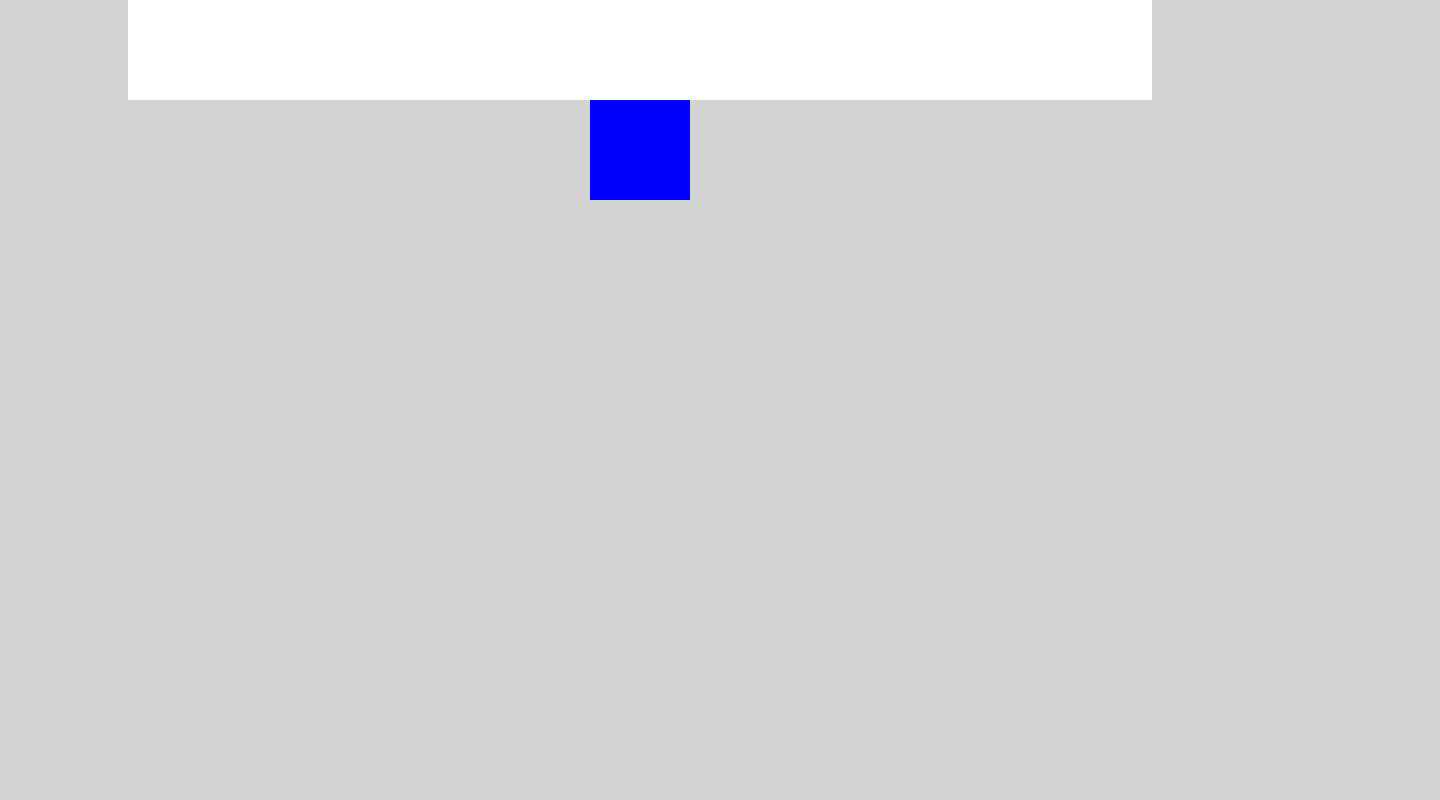
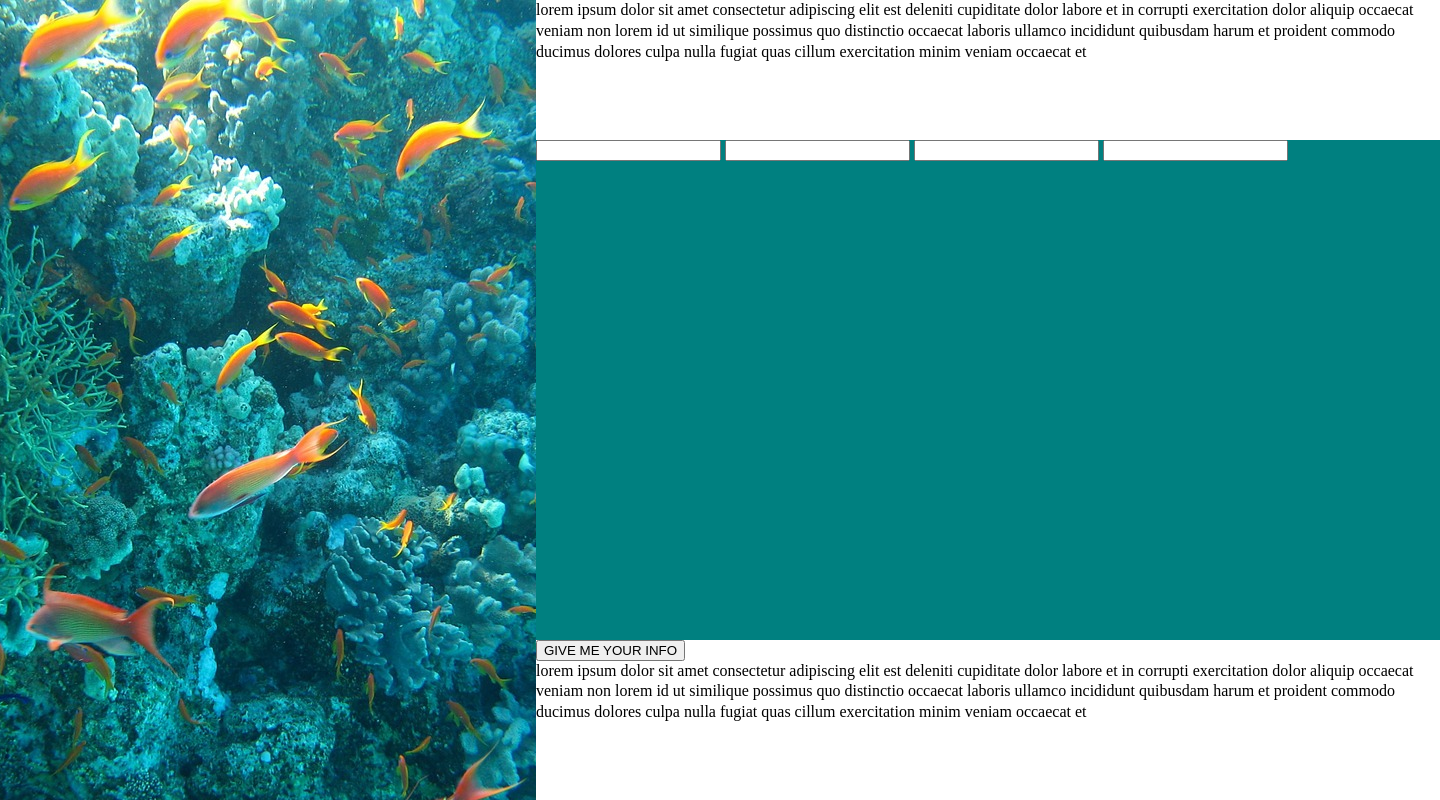
Before and after one commit to BillyTheTOPBanana/project-sign-up-form, a plain HTML site: page index.html in a window 1280 px wide. Shown: the whole page, 1440 px wide, since content can reach past the window. Drawn offline with Linux system fonts and the light colour scheme; a web font is replaced by a local one.

Commit message:
Block out major sections
Make the image a `div` background rather than an `img` element so that
it remains at native resolution while not enforcing a height.

```diff
--- a/index.html
+++ b/index.html
@@ -13,10 +13,26 @@
     <title>Sign-up Form</title>
 </head>
 <body>
-    <div id="main-content">
+    <div id="main">
+        <div id="main-left">
 
-    </div>
-    <div style="width:100px; height:100px; background-color:blue; margin:0 auto;">
+        </div>
+        <div id="main-right">
+            <div id="main-right-top">
+                lorem ipsum dolor sit amet consectetur adipiscing elit est deleniti cupiditate dolor labore et in corrupti exercitation dolor aliquip occaecat veniam non lorem id ut similique possimus quo distinctio occaecat laboris ullamco incididunt quibusdam harum et proident commodo ducimus dolores culpa nulla fugiat quas cillum exercitation minim veniam occaecat et
+            </div>
+            <div id="form-area">
+                <input type="text">
+                <input type="text">
+                <input type="text">
+                <input type="text">
+            </div>
+            <div id="main-right-bottom">
+                <button>GIVE ME YOUR INFO</button>
+                <br>
+                lorem ipsum dolor sit amet consectetur adipiscing elit est deleniti cupiditate dolor labore et in corrupti exercitation dolor aliquip occaecat veniam non lorem id ut similique possimus quo distinctio occaecat laboris ullamco incididunt quibusdam harum et proident commodo ducimus dolores culpa nulla fugiat quas cillum exercitation minim veniam occaecat et
+            </div>
+        </div>
 
     </div>
 </body>
--- a/style.css
+++ b/style.css
@@ -44,9 +44,37 @@ body {
   background-color: lightgray;
 }
 
-#main-content {
-  width: 1024px;
-  height:100px;
+#main {
+  width: 1440px;
+  height: 100vh;
   margin: 0 auto;
+
   background-color: white;
+
+  display: flex;
 }
+
+#main-left {
+  --native-image-width: 536px;
+  background-image: url("img/tall-rect-fish-blue-and-orange.png");
+  width: var(--native-image-width);
+
+  flex: none;
+}
+
+#main-right {
+  display: flex;
+  flex-direction: column;
+}
+
+#form-area {
+  height: 500px;
+  background-color: teal;
+
+  flex: none;
+}
+
+#main-right-top,
+#main-right-bottom {
+  flex: auto;
+}
```
Also changed, not shown: 1 other file.
